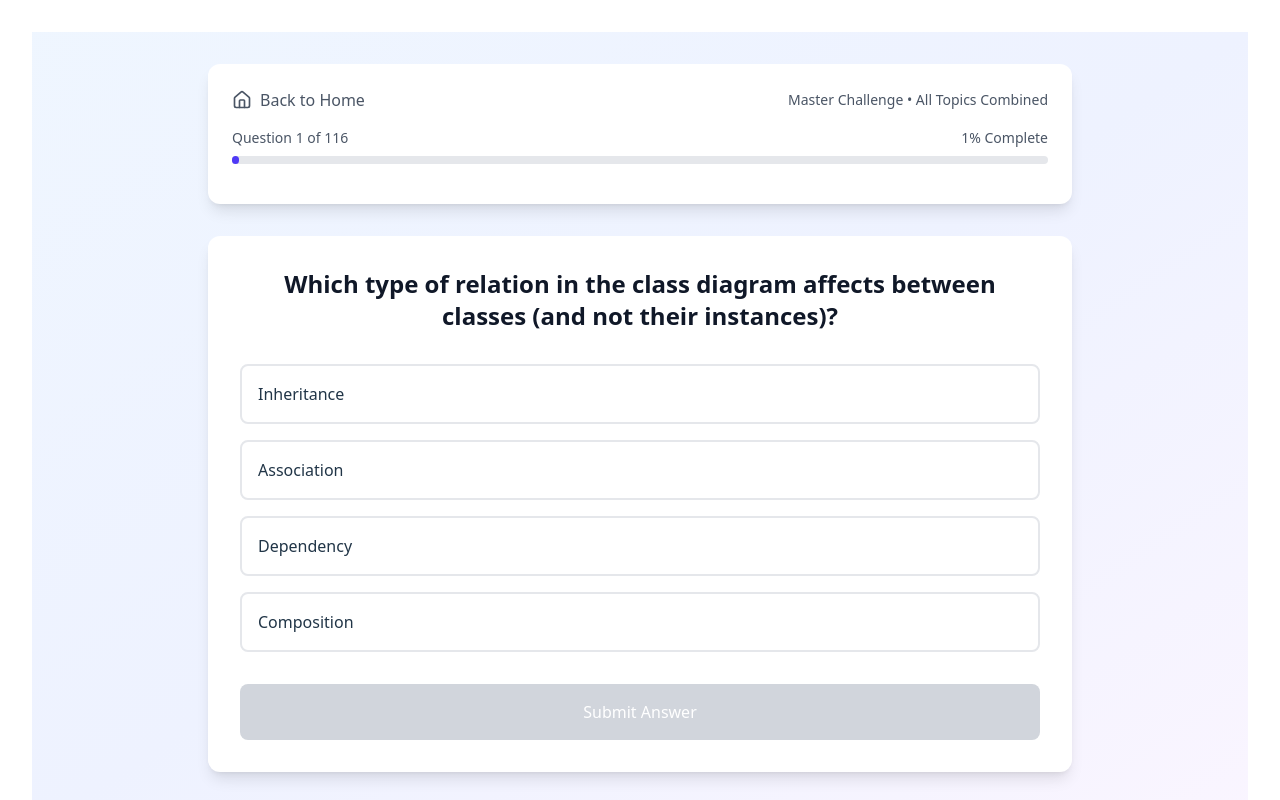
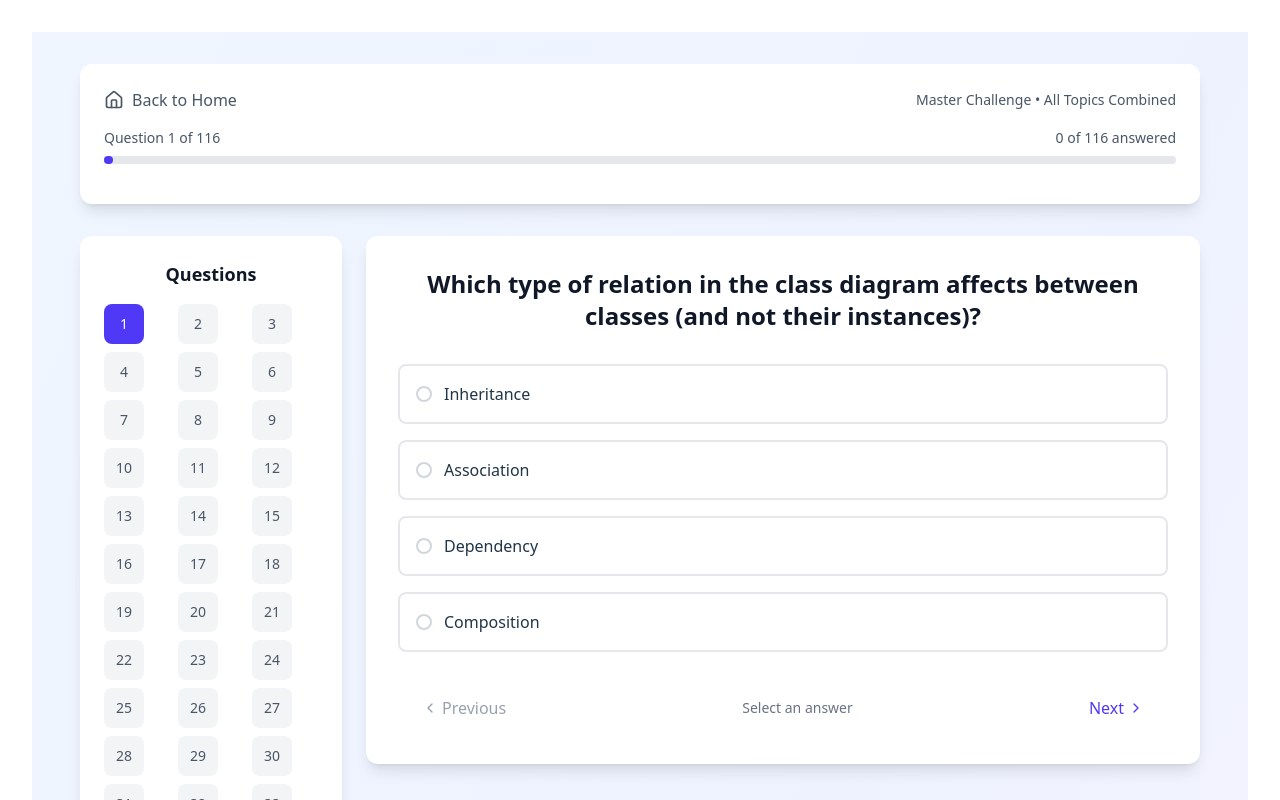
Before and after one commit to helloimrizy-pages/Quiz, a React (Vite) app in the folder my-quiz-app/: page / in a window 1280 px wide. Both pictures are taken after a click on the button "Start Master Quiz". Shown: the top 800 px of the page. Built offline with nearby package versions, Linux system fonts and the light colour scheme.

Commit message:
Enhance QuizApp with navigation controls, improved answer handling, and additional quiz questions

```diff
--- a/my-quiz-app/src/QuizApp.tsx
+++ b/my-quiz-app/src/QuizApp.tsx
@@ -7,7 +7,11 @@ import {
   Clock,
   BookOpen,
   ArrowRight,
+  ArrowLeft,
   Home,
+  ChevronLeft,
+  ChevronRight,
+  Flag,
 } from "lucide-react";
 
 declare global {
@@ -43,7 +47,7 @@ interface QuizData {
 interface UserAnswer {
   questionIndex: number;
   selectedAnswer: string;
-  isCorrect: boolean;
+  isCorrect?: boolean;
 }
 
 const createAllQuestionsQuiz = (quizData: QuizData): Quiz => {
@@ -74,11 +78,10 @@ const QuizApp: React.FC = () => {
   const [selectedQuiz, setSelectedQuiz] = useState<Quiz | null>(null);
   const [currentQuestionIndex, setCurrentQuestionIndex] = useState(0);
   const [userAnswers, setUserAnswers] = useState<UserAnswer[]>([]);
-  const [selectedAnswer, setSelectedAnswer] = useState<string>("");
-  const [showResult, setShowResult] = useState(false);
   const [startTime, setStartTime] = useState<Date | null>(null);
   const [endTime, setEndTime] = useState<Date | null>(null);
   const [loading, setLoading] = useState(true);
+  const [quizSubmitted, setQuizSubmitted] = useState(false);
 
   useEffect(() => {
     const loadQuizData = async () => {
@@ -112,6 +115,24 @@ const QuizApp: React.FC = () => {
                   ],
                   correctAnswer: "Code reusability",
                 },
+                {
+                  questionNumber: 2,
+                  questionText:
+                    "Which programming language is primarily used for web development?",
+                  options: ["Python", "JavaScript", "C++", "Assembly"],
+                  correctAnswer: "JavaScript",
+                },
+                {
+                  questionNumber: 3,
+                  questionText: "What does HTML stand for?",
+                  options: [
+                    "Hypertext Markup Language",
+                    "High-level Text Management Language",
+                    "Home Tool Markup Language",
+                    "Hyperlink and Text Markup Language",
+                  ],
+                  correctAnswer: "Hypertext Markup Language",
+                },
               ],
             },
           ],
@@ -129,43 +150,58 @@ const QuizApp: React.FC = () => {
     setSelectedQuiz(quiz);
     setCurrentQuestionIndex(0);
     setUserAnswers([]);
-    setSelectedAnswer("");
-    setShowResult(false);
     setStartTime(new Date());
     setEndTime(null);
+    setQuizSubmitted(false);
     setCurrentView("quiz");
   };
 
   const handleAnswerSelect = (answer: string) => {
-    setSelectedAnswer(answer);
+    const existingAnswerIndex = userAnswers.findIndex(
+      (ans) => ans.questionIndex === currentQuestionIndex
+    );
+
+    if (existingAnswerIndex !== -1) {
+      // Update existing answer
+      const updatedAnswers = [...userAnswers];
+      updatedAnswers[existingAnswerIndex] = {
+        questionIndex: currentQuestionIndex,
+        selectedAnswer: answer,
+      };
+      setUserAnswers(updatedAnswers);
+    } else {
+      // Add new answer
+      setUserAnswers([
+        ...userAnswers,
+        {
+          questionIndex: currentQuestionIndex,
+          selectedAnswer: answer,
+        },
+      ]);
+    }
   };
 
-  const submitAnswer = () => {
-    if (!selectedQuiz || selectedAnswer === "") return;
-
-    const currentQuestion = selectedQuiz.questions[currentQuestionIndex];
-    const isCorrect = selectedAnswer === currentQuestion.correctAnswer;
-
-    const newAnswer: UserAnswer = {
-      questionIndex: currentQuestionIndex,
-      selectedAnswer,
-      isCorrect,
+  const navigateToQuestion = (index: number) => {
+    if (index >= 0 && index < (selectedQuiz?.questions.length || 0)) {
+      setCurrentQuestionIndex(index);
+    }
   };
 
-    const updatedAnswers = [...userAnswers, newAnswer];
-    setUserAnswers(updatedAnswers);
-    setShowResult(true);
+  const submitQuiz = () => {
+    if (!selectedQuiz) return;
 
-    setTimeout(() => {
-      if (currentQuestionIndex < selectedQuiz.questions.length - 1) {
-        setCurrentQuestionIndex(currentQuestionIndex + 1);
-        setSelectedAnswer("");
-        setShowResult(false);
-      } else {
+    // Calculate results for all answered questions
+    const answersWithResults = userAnswers.map((answer) => ({
+      ...answer,
+      isCorrect:
+        answer.selectedAnswer ===
+        selectedQuiz.questions[answer.questionIndex].correctAnswer,
+    }));
+
+    setUserAnswers(answersWithResults);
     setEndTime(new Date());
+    setQuizSubmitted(true);
     setCurrentView("results");
-      }
-    }, 1500);
   };
 
   const resetQuiz = () => {
@@ -173,24 +209,40 @@ const QuizApp: React.FC = () => {
     setSelectedQuiz(null);
     setCurrentQuestionIndex(0);
     setUserAnswers([]);
-    setSelectedAnswer("");
-    setShowResult(false);
     setStartTime(null);
     setEndTime(null);
+    setQuizSubmitted(false);
   };
 
   const calculateResults = () => {
     const correctAnswers = userAnswers.filter(
       (answer) => answer.isCorrect
     ).length;
-    const totalQuestions = userAnswers.length;
-    const percentage = Math.round((correctAnswers / totalQuestions) * 100);
+    const totalQuestions = selectedQuiz?.questions.length || 0;
+    const answeredQuestions = userAnswers.length;
+    const percentage =
+      totalQuestions > 0
+        ? Math.round((correctAnswers / totalQuestions) * 100)
+        : 0;
     const duration =
       startTime && endTime
         ? Math.round((endTime.getTime() - startTime.getTime()) / 1000)
         : 0;
 
-    return { correctAnswers, totalQuestions, percentage, duration };
+    return {
+      correctAnswers,
+      totalQuestions,
+      answeredQuestions,
+      percentage,
+      duration,
+    };
+  };
+
+  const getCurrentAnswer = () => {
+    return (
+      userAnswers.find((ans) => ans.questionIndex === currentQuestionIndex)
+        ?.selectedAnswer || ""
+    );
   };
 
   if (loading) {
@@ -225,11 +277,11 @@ const QuizApp: React.FC = () => {
         <QuizView
           quiz={selectedQuiz}
           currentQuestionIndex={currentQuestionIndex}
-          selectedAnswer={selectedAnswer}
-          showResult={showResult}
           userAnswers={userAnswers}
+          currentAnswer={getCurrentAnswer()}
           onAnswerSelect={handleAnswerSelect}
-          onSubmitAnswer={submitAnswer}
+          onNavigateToQuestion={navigateToQuestion}
+          onSubmitQuiz={submitQuiz}
           onGoHome={resetQuiz}
         />
       )}
@@ -379,26 +431,31 @@ const HomeView: React.FC<{
 const QuizView: React.FC<{
   quiz: Quiz;
   currentQuestionIndex: number;
-  selectedAnswer: string;
-  showResult: boolean;
   userAnswers: UserAnswer[];
+  currentAnswer: string;
   onAnswerSelect: (answer: string) => void;
-  onSubmitAnswer: () => void;
+  onNavigateToQuestion: (index: number) => void;
+  onSubmitQuiz: () => void;
   onGoHome: () => void;
 }> = ({
   quiz,
   currentQuestionIndex,
-  selectedAnswer,
-  showResult,
+  userAnswers,
+  currentAnswer,
   onAnswerSelect,
-  onSubmitAnswer,
+  onNavigateToQuestion,
+  onSubmitQuiz,
   onGoHome,
 }) => {
   const currentQuestion = quiz.questions[currentQuestionIndex];
   const progress = ((currentQuestionIndex + 1) / quiz.questions.length) * 100;
+  const answeredCount = userAnswers.length;
+  const canGoBack = currentQuestionIndex > 0;
+  const canGoNext = currentQuestionIndex < quiz.questions.length - 1;
 
   return (
-    <div className="container mx-auto px-4 py-8 max-w-4xl">
+    <div className="container mx-auto px-4 py-8 max-w-6xl">
+      {/* Header */}
       <div className="bg-white rounded-xl shadow-lg p-6 mb-8">
         <div className="flex items-center justify-between mb-4">
           <button
@@ -418,7 +475,9 @@ const QuizView: React.FC<{
             <span>
               Question {currentQuestionIndex + 1} of {quiz.questions.length}
             </span>
-            <span>{Math.round(progress)}% Complete</span>
+            <span>
+              {answeredCount} of {quiz.questions.length} answered
+            </span>
           </div>
           <div className="w-full bg-gray-200 rounded-full h-2">
             <div
@@ -429,6 +488,65 @@ const QuizView: React.FC<{
         </div>
       </div>
 
+      <div className="grid grid-cols-1 lg:grid-cols-4 gap-6">
+        {/* Question Navigator */}
+        <div className="lg:col-span-1">
+          <div className="bg-white rounded-xl shadow-lg p-6 sticky top-6">
+            <h3 className="text-lg font-semibold text-gray-900 mb-4">
+              Questions
+            </h3>
+            <div className="grid grid-cols-5 lg:grid-cols-3 gap-2">
+              {quiz.questions.map((_, index) => {
+                const isAnswered = userAnswers.some(
+                  (ans) => ans.questionIndex === index
+                );
+                const isCurrent = index === currentQuestionIndex;
+
+                return (
+                  <button
+                    key={index}
+                    onClick={() => onNavigateToQuestion(index)}
+                    className={`w-10 h-10 rounded-lg text-sm font-medium transition-all duration-200 ${
+                      isCurrent
+                        ? "bg-indigo-600 text-white"
+                        : isAnswered
+                        ? "bg-green-100 text-green-800 hover:bg-green-200"
+                        : "bg-gray-100 text-gray-600 hover:bg-gray-200"
+                    }`}
+                  >
+                    {index + 1}
+                  </button>
+                );
+              })}
+            </div>
+
+            <div className="mt-6 space-y-2 text-xs text-gray-600">
+              <div className="flex items-center">
+                <div className="w-3 h-3 bg-indigo-600 rounded mr-2"></div>
+                <span>Current</span>
+              </div>
+              <div className="flex items-center">
+                <div className="w-3 h-3 bg-green-100 border border-green-200 rounded mr-2"></div>
+                <span>Answered</span>
+              </div>
+              <div className="flex items-center">
+                <div className="w-3 h-3 bg-gray-100 border border-gray-200 rounded mr-2"></div>
+                <span>Not answered</span>
+              </div>
+            </div>
+
+            <button
+              onClick={onSubmitQuiz}
+              className="w-full mt-6 bg-green-600 hover:bg-green-700 text-white font-medium py-3 px-4 rounded-lg transition-colors duration-200 flex items-center justify-center"
+            >
+              <Flag className="h-4 w-4 mr-2" />
+              Submit Quiz
+            </button>
+          </div>
+        </div>
+
+        {/* Main Question Area */}
+        <div className="lg:col-span-3">
           <div className="bg-white rounded-xl shadow-lg p-8">
             <h2 className="text-2xl font-semibold text-gray-900 mb-8">
               {currentQuestion.questionText}
@@ -436,82 +554,63 @@ const QuizView: React.FC<{
 
             <div className="space-y-4 mb-8">
               {currentQuestion.options.map((option, index) => {
-            const isSelected = selectedAnswer === option;
-            const isCorrect = option === currentQuestion.correctAnswer;
-            const isWrong = showResult && isSelected && !isCorrect;
-            const shouldHighlight = showResult && isCorrect;
+                const isSelected = currentAnswer === option;
 
                 return (
                   <button
                     key={index}
-                onClick={() => !showResult && onAnswerSelect(option)}
-                disabled={showResult}
+                    onClick={() => onAnswerSelect(option)}
                     className={`w-full p-4 text-left rounded-lg border-2 transition-all duration-200 ${
-                  showResult
-                    ? shouldHighlight
-                      ? "border-green-500 bg-green-50 text-green-800"
-                      : isWrong
-                      ? "border-red-500 bg-red-50 text-red-800"
-                      : "border-gray-200 bg-gray-50"
-                    : isSelected
+                      isSelected
                         ? "border-indigo-500 bg-indigo-50 text-indigo-800"
                         : "border-gray-200 hover:border-indigo-300 hover:bg-indigo-50"
                     }`}
                   >
-                <div className="flex items-center justify-between">
+                    <div className="flex items-center">
+                      <div
+                        className={`w-4 h-4 rounded-full border-2 mr-3 ${
+                          isSelected
+                            ? "border-indigo-500 bg-indigo-500"
+                            : "border-gray-300"
+                        }`}
+                      >
+                        {isSelected && (
+                          <div className="w-2 h-2 bg-white rounded-full m-0.5"></div>
+                        )}
+                      </div>
                       <span className="font-medium">{option}</span>
-                  {showResult && (
-                    <>
-                      {shouldHighlight && (
-                        <CheckCircle className="h-5 w-5 text-green-600" />
-                      )}
-                      {isWrong && <XCircle className="h-5 w-5 text-red-600" />}
-                    </>
-                  )}
                     </div>
                   </button>
                 );
               })}
             </div>
 
-        {!showResult && (
+            {/* Navigation Controls */}
+            <div className="flex justify-between items-center">
               <button
-            onClick={onSubmitAnswer}
-            disabled={selectedAnswer === ""}
-            className="w-full bg-indigo-600 hover:bg-indigo-700 disabled:bg-gray-300 disabled:cursor-not-allowed text-white font-medium py-4 px-6 rounded-lg transition-colors duration-200"
+                onClick={() => onNavigateToQuestion(currentQuestionIndex - 1)}
+                disabled={!canGoBack}
+                className="flex items-center px-6 py-3 text-gray-600 disabled:text-gray-400 disabled:cursor-not-allowed hover:text-gray-900 transition-colors duration-200"
               >
-            Submit Answer
+                <ChevronLeft className="h-4 w-4 mr-1" />
+                Previous
               </button>
-        )}
 
-        {showResult && (
-          <div
-            className={`text-center p-4 rounded-lg ${
-              selectedAnswer === currentQuestion.correctAnswer
-                ? "bg-green-50 text-green-800"
-                : "bg-red-50 text-red-800"
-            }`}
+              <div className="text-sm text-gray-500">
+                {currentAnswer ? "Answer selected" : "Select an answer"}
+              </div>
+
+              <button
+                onClick={() => onNavigateToQuestion(currentQuestionIndex + 1)}
+                disabled={!canGoNext}
+                className="flex items-center px-6 py-3 text-indigo-600 disabled:text-gray-400 disabled:cursor-not-allowed hover:text-indigo-700 transition-colors duration-200"
               >
-            <div className="flex items-center justify-center mb-2">
-              {selectedAnswer === currentQuestion.correctAnswer ? (
-                <CheckCircle className="h-6 w-6 text-green-600 mr-2" />
-              ) : (
-                <XCircle className="h-6 w-6 text-red-600 mr-2" />
-              )}
-              <span className="font-semibold">
-                {selectedAnswer === currentQuestion.correctAnswer
-                  ? "Correct!"
-                  : "Incorrect"}
-              </span>
+                Next
+                <ChevronRight className="h-4 w-4 ml-1" />
+              </button>
             </div>
-            {selectedAnswer !== currentQuestion.correctAnswer && (
-              <p className="text-sm">
-                The correct answer is:{" "}
-                <strong>{currentQuestion.correctAnswer}</strong>
-              </p>
-            )}
           </div>
-        )}
+        </div>
       </div>
     </div>
   );
@@ -521,6 +620,7 @@ const ResultsView: React.FC<{
   results: {
     correctAnswers: number;
     totalQuestions: number;
+    answeredQuestions: number;
     percentage: number;
     duration: number;
   };
@@ -570,9 +670,13 @@ const ResultsView: React.FC<{
           >
             {results.percentage}%
           </div>
-          <div className="text-xl text-gray-700 mb-6">
+          <div className="text-xl text-gray-700 mb-2">
             {results.correctAnswers} out of {results.totalQuestions} questions
             correct
+          </div>
+          <div className="text-gray-600 mb-6">
+            {results.answeredQuestions} of {results.totalQuestions} questions
+            answered
           </div>
           <div className="flex justify-center items-center text-gray-600">
             <Clock className="h-4 w-4 mr-1" />
@@ -593,6 +697,7 @@ const ResultsView: React.FC<{
             const userAnswer = userAnswers.find(
               (ans) => ans.questionIndex === index
             );
+
             return (
               <div
                 key={index}
@@ -602,31 +707,43 @@ const ResultsView: React.FC<{
                   <h4 className="font-medium text-gray-900 flex-1 mr-4">
                     {index + 1}. {question.questionText}
                   </h4>
-                  {userAnswer?.isCorrect ? (
+                  {userAnswer ? (
+                    userAnswer.isCorrect ? (
                       <CheckCircle className="h-5 w-5 text-green-600 flex-shrink-0" />
                     ) : (
                       <XCircle className="h-5 w-5 text-red-600 flex-shrink-0" />
+                    )
+                  ) : (
+                    <div className="h-5 w-5 bg-gray-300 rounded-full flex-shrink-0"></div>
                   )}
                 </div>
                 <div className="text-sm text-gray-600">
+                  {userAnswer ? (
+                    <>
                       <div className="mb-1">
                         <span className="font-medium">Your answer:</span>{" "}
                         <span
                           className={
-                        userAnswer?.isCorrect
+                            userAnswer.isCorrect
                               ? "text-green-600"
                               : "text-red-600"
                           }
                         >
-                      {userAnswer?.selectedAnswer}
+                          {userAnswer.selectedAnswer}
                         </span>
                       </div>
-                  {!userAnswer?.isCorrect && (
+                      {!userAnswer.isCorrect && (
                         <div>
                           <span className="font-medium">Correct answer:</span>{" "}
                           <span className="text-green-600">
                             {question.correctAnswer}
                           </span>
+                        </div>
+                      )}
+                    </>
+                  ) : (
+                    <div className="text-gray-500 italic">
+                      Question not answered
                     </div>
                   )}
                 </div>
```
Lines whose indentation alone changed are shown as unchanged.
